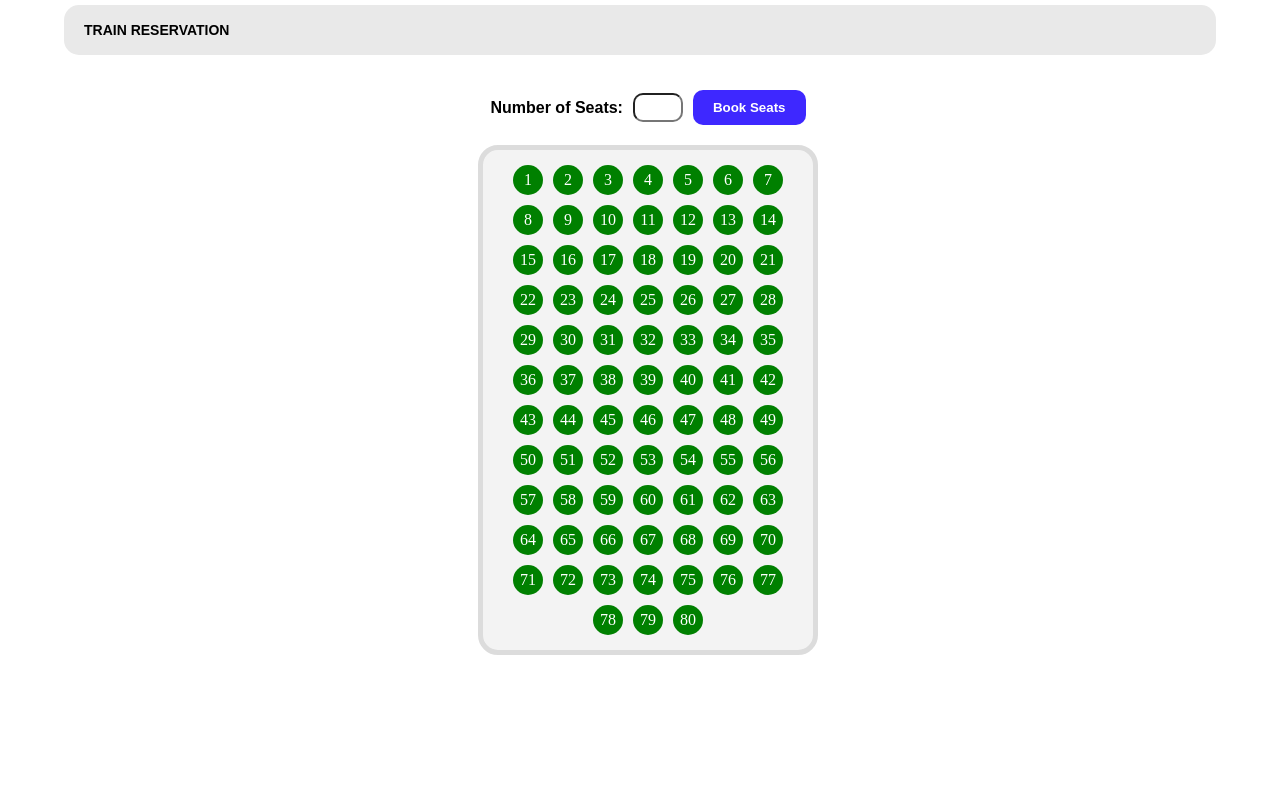
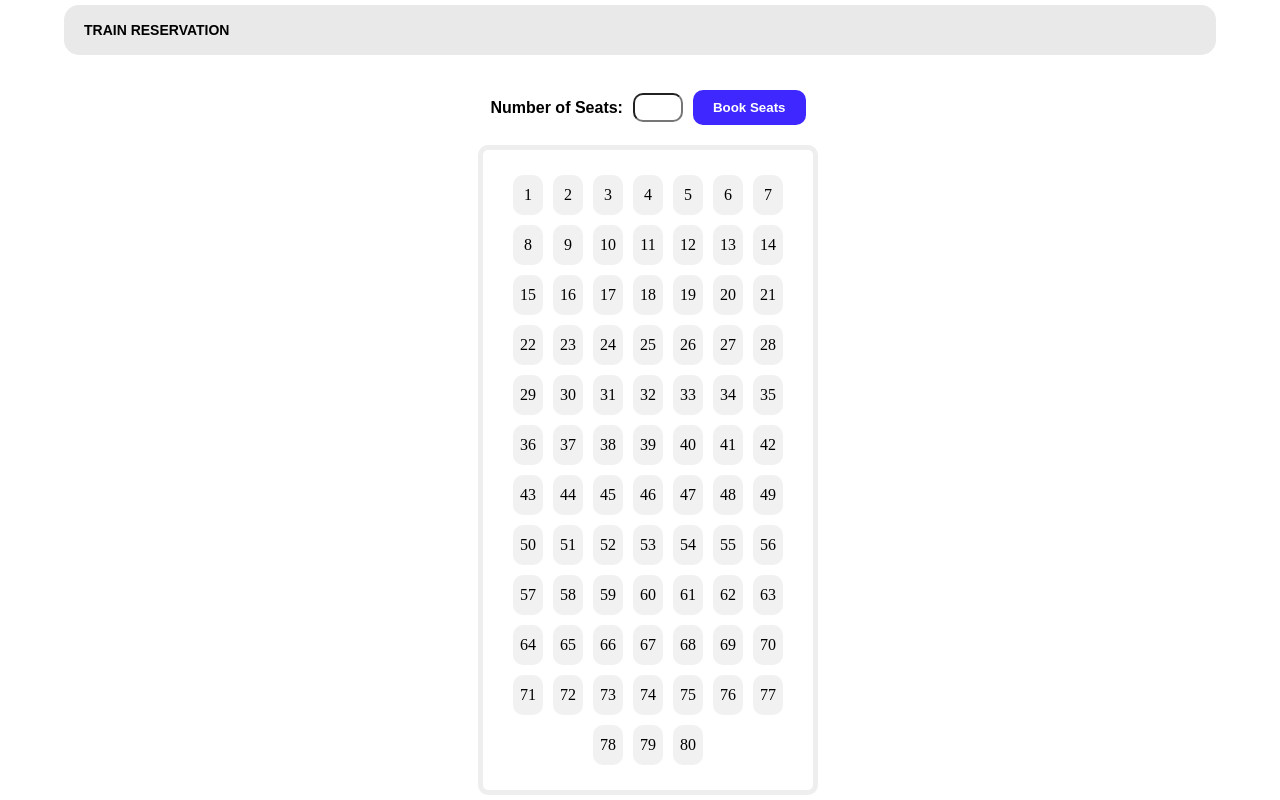
Before and after one commit to sahxp/Angular-Assignment, an Angular app: page / in a window 1280 px wide. Built offline with nearby package versions, Linux system fonts and the light colour scheme.

Commit message:
2 files modified

```diff
--- a/src/app/app.component.css
+++ b/src/app/app.component.css
@@ -12,6 +12,16 @@ body {
   padding: 0;
 }
 
+.snack-bar-custom {
+  background-color: #333;
+  color: #fff;
+  font-weight: bold;
+  border-radius: 4px;
+}
+
+.highest-z-index {
+  z-index: 999999999;
+}
 .main {
   position: absolute;
   top: 80px;
@@ -44,7 +54,6 @@ body {
   align-items: center;
   justify-content: start;
   z-index: 99;
-
 }
 h2 {
   text-transform: uppercase;
@@ -62,30 +71,34 @@ h2 {
   justify-content: center;
   margin-bottom: 20px;
   flex-basis: auto;
-  border: 5px solid rgb(220, 220, 220);
-  border-radius: 20px;
-  padding: 10px;
-  background: rgb(243, 243, 243);
+  border: 5px solid rgb(238, 238, 238);
   min-width: 340px;
   max-width: 340px;
+  text-align: center;
+  padding: 20px 10px;
+  border-radius: 10px;
+  background: #ffffff;
 }
 
 /* Style individual seat */
 .seats div {
   width: 30px;
   height: 30px;
-  background-color: green;
+  background: #87ff96;
   margin: 5px;
-  border-radius: 50%;
   display: flex;
   justify-content: center;
   align-items: center;
-  color: white;
+  text-align: center;
+  padding: 20px 10px;
+  border-radius: 10px;
+  background: #f1f1f1;
 }
 
 /* booked seats */
 .seats div.booked {
-  background-color: red;
+  background: #df0000;
+  color: #fff;
 }
 
 /* booking form */
--- a/src/app/app.component.ts
+++ b/src/app/app.component.ts
@@ -1,5 +1,6 @@
 import { Component } from '@angular/core';
-import { MatSnackBar } from '@angular/material/snack-bar';
+import { MatSnackBar, MatSnackBarConfig, } from '@angular/material/snack-bar';
+
 
 @Component({
   selector: 'my-app',
@@ -68,10 +69,15 @@ export class AppComponent {
   }
 
   openSnackBar(message: string) {
-    this.snackBar.open(message, 'Close', {
-      duration: 3000, // Duration in milliseconds
-      horizontalPosition: 'center',
-      verticalPosition: 'bottom',
-    });
+    const config = new MatSnackBarConfig();
+    config.duration = 3000;
+    config.horizontalPosition = 'center';
+    config.verticalPosition = 'bottom';
+
+config.panelClass = ['snack-bar-custom'];
+    config.panelClass = ['snack-bar-custom', 'highest-z-index'];
+
+    const snackBarRef = this.snackBar.open(message, 'Close', config);
   }
+
 }
```
